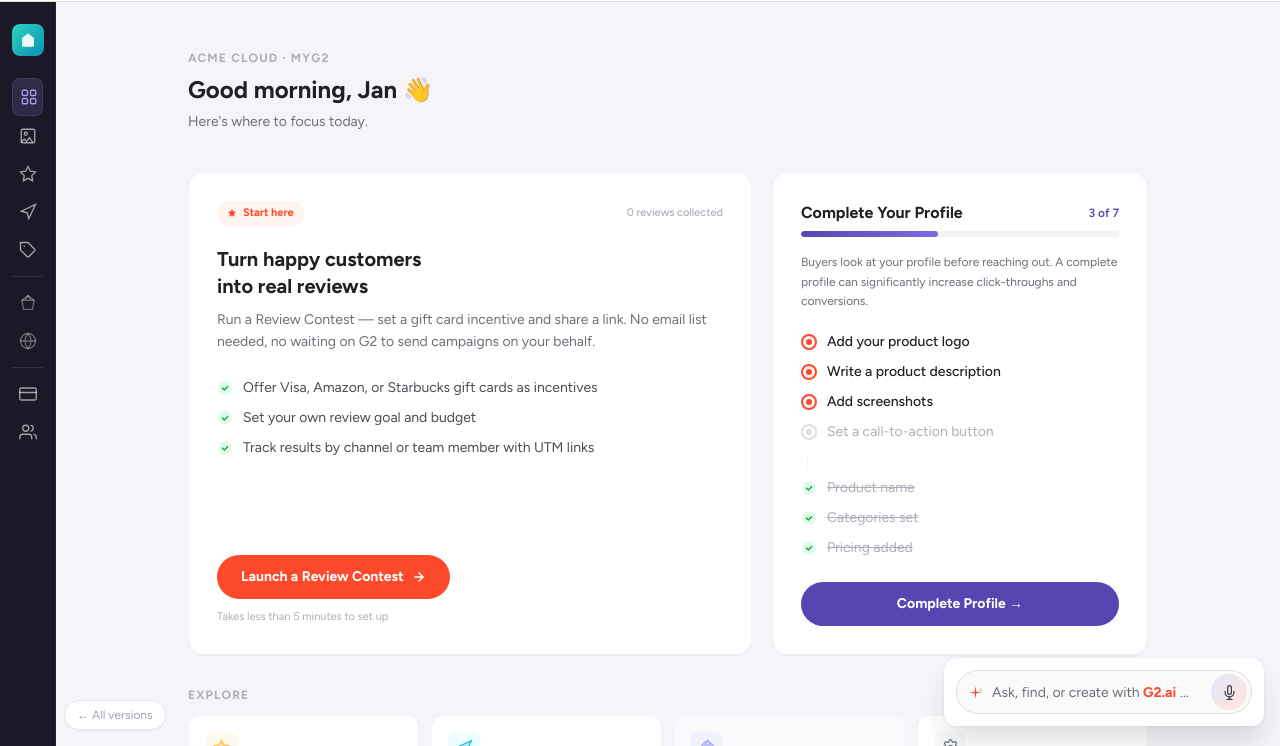
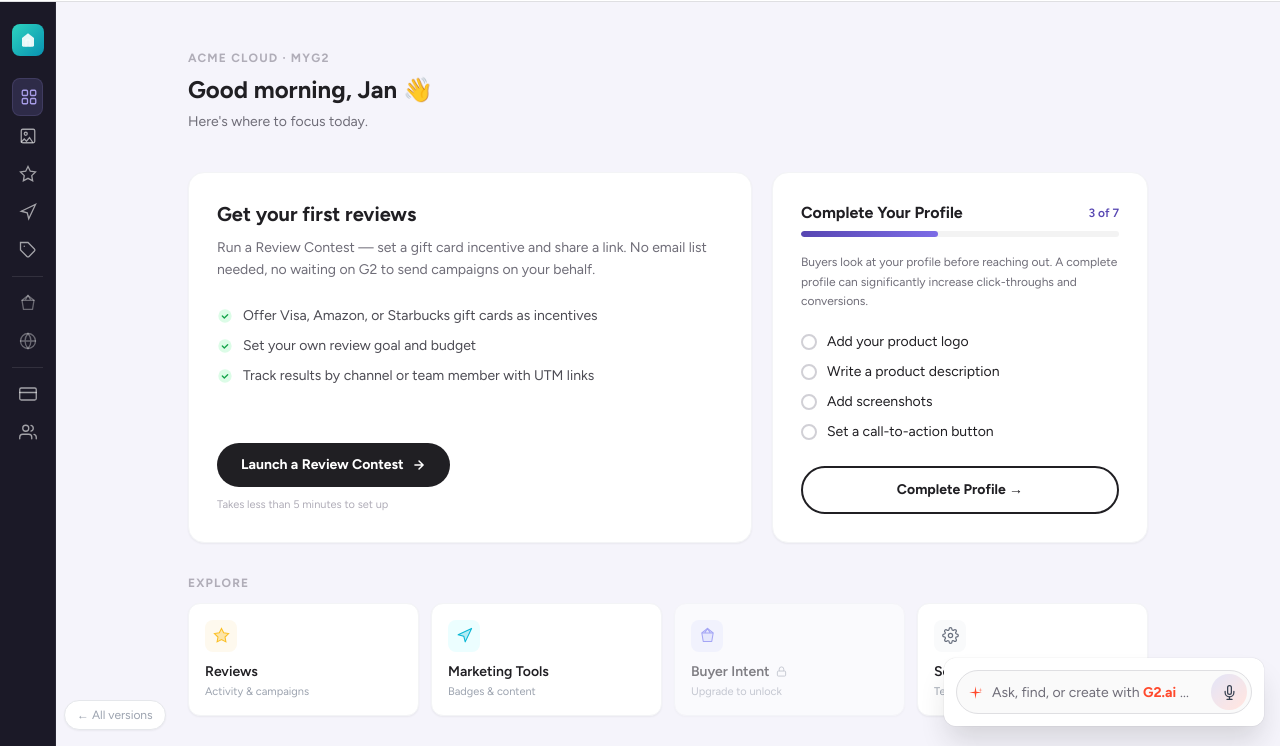
Before and after one commit to abedell-g2/g2-nav-explorations, a plain HTML site: page nav-v5.html in a window 1280 px wide. Shown: the part 54-800 px from the top of the page. Drawn offline with nearby package versions, Linux system fonts and the light colour scheme.

Commit message:
refine: simplify V5 home — cleaner CTAs, primary/secondary hierarchy, trim profile checklist

```diff
--- a/nav-v5.html
+++ b/nav-v5.html
@@ -309,17 +309,7 @@
             <!-- CARD 1: Reviews (primary) -->
             <div class="action-card bg-white rounded-2xl border border-gray-100 shadow-sm p-7 flex flex-col">
 
-              <div class="flex items-center justify-between mb-5">
-                <span class="inline-flex items-center gap-1.5 bg-[#fff3f0] text-[#ff492c] text-[11px] font-bold px-2.5 py-1 rounded-full">
-                  <svg width="10" height="10" viewBox="0 0 24 24" fill="#ff492c">
-                    <polygon points="12 2 15.09 8.26 22 9.27 17 14.14 18.18 21.02 12 17.77 5.82 21.02 7 14.14 2 9.27 8.91 8.26 12 2"/>
-                  </svg>
-                  Start here
-                </span>
-                <span class="text-[11px] font-medium text-[#b0adb8]">0 reviews collected</span>
-              </div>
-
-              <h2 class="text-xl font-bold text-[#201f23] leading-snug mb-2">Turn happy customers<br>into real reviews</h2>
+              <h2 class="text-xl font-bold text-[#201f23] leading-snug mb-2">Get your first reviews</h2>
               <p class="text-sm text-[#6f6d78] leading-relaxed mb-6">Run a Review Contest — set a gift card incentive and share a link. No email list needed, no waiting on G2 to send campaigns on your behalf.</p>
 
               <ul class="space-y-2.5 mb-7 flex-1">
@@ -347,7 +337,7 @@
               </ul>
 
               <div>
-                <button class="bg-[#ff492c] text-white font-bold text-sm px-6 py-3 rounded-full hover:bg-[#e03d22] transition-colors inline-flex items-center gap-2">
+                <button class="bg-[#201f23] text-white font-bold text-sm px-6 py-3 rounded-full hover:bg-[#3a3842] transition-colors inline-flex items-center gap-2">
                   Launch a Review Contest
                   <svg width="14" height="14" viewBox="0 0 24 24" fill="none" stroke="white" stroke-width="2.5" stroke-linecap="round">
                     <path d="M5 12h14M12 5l7 7-7 7"/>
@@ -375,59 +365,25 @@
               <!-- Checklist -->
               <ul class="space-y-2.5 flex-1 mb-6">
                 <li class="flex items-center gap-2.5">
-                  <div class="w-4 h-4 rounded-full border-2 border-[#ff492c] bg-[#fff5f4] flex items-center justify-center flex-shrink-0">
-                    <div class="w-1.5 h-1.5 rounded-full bg-[#ff492c]"></div>
-                  </div>
-                  <span class="text-sm font-medium text-[#201f23]">Add your product logo</span>
+                  <div class="w-4 h-4 rounded-full border-2 border-[#d1d0d6] bg-white flex-shrink-0"></div>
+                  <span class="text-sm text-[#201f23]">Add your product logo</span>
                 </li>
                 <li class="flex items-center gap-2.5">
-                  <div class="w-4 h-4 rounded-full border-2 border-[#ff492c] bg-[#fff5f4] flex items-center justify-center flex-shrink-0">
-                    <div class="w-1.5 h-1.5 rounded-full bg-[#ff492c]"></div>
-                  </div>
-                  <span class="text-sm font-medium text-[#201f23]">Write a product description</span>
+                  <div class="w-4 h-4 rounded-full border-2 border-[#d1d0d6] bg-white flex-shrink-0"></div>
+                  <span class="text-sm text-[#201f23]">Write a product description</span>
                 </li>
                 <li class="flex items-center gap-2.5">
-                  <div class="w-4 h-4 rounded-full border-2 border-[#ff492c] bg-[#fff5f4] flex items-center justify-center flex-shrink-0">
-                    <div class="w-1.5 h-1.5 rounded-full bg-[#ff492c]"></div>
-                  </div>
-                  <span class="text-sm font-medium text-[#201f23]">Add screenshots</span>
+                  <div class="w-4 h-4 rounded-full border-2 border-[#d1d0d6] bg-white flex-shrink-0"></div>
+                  <span class="text-sm text-[#201f23]">Add screenshots</span>
                 </li>
                 <li class="flex items-center gap-2.5">
-                  <div class="w-4 h-4 rounded-full border-2 border-[#dfdfe2] bg-white flex items-center justify-center flex-shrink-0">
-                    <div class="w-1.5 h-1.5 rounded-full bg-[#dfdfe2]"></div>
-                  </div>
-                  <span class="text-sm text-[#b0adb8]">Set a call-to-action button</span>
-                </li>
-
-                <li class="flex items-center gap-2.5 pt-1">
-                  <div class="w-px h-3 bg-gray-100 ml-1.5"></div>
-                </li>
-
-                <li class="flex items-center gap-2.5">
-                  <svg width="16" height="16" viewBox="0 0 24 24" fill="none" class="flex-shrink-0">
-                    <circle cx="12" cy="12" r="10" fill="#dcfce7"/>
-                    <path d="M8 12l3 3 5-5" stroke="#16a34a" stroke-width="2" stroke-linecap="round" stroke-linejoin="round"/>
-                  </svg>
-                  <span class="text-sm text-[#b0adb8] line-through">Product name</span>
-                </li>
-                <li class="flex items-center gap-2.5">
-                  <svg width="16" height="16" viewBox="0 0 24 24" fill="none" class="flex-shrink-0">
-                    <circle cx="12" cy="12" r="10" fill="#dcfce7"/>
-                    <path d="M8 12l3 3 5-5" stroke="#16a34a" stroke-width="2" stroke-linecap="round" stroke-linejoin="round"/>
-                  </svg>
-                  <span class="text-sm text-[#b0adb8] line-through">Categories set</span>
-                </li>
-                <li class="flex items-center gap-2.5">
-                  <svg width="16" height="16" viewBox="0 0 24 24" fill="none" class="flex-shrink-0">
-                    <circle cx="12" cy="12" r="10" fill="#dcfce7"/>
-                    <path d="M8 12l3 3 5-5" stroke="#16a34a" stroke-width="2" stroke-linecap="round" stroke-linejoin="round"/>
-                  </svg>
-                  <span class="text-sm text-[#b0adb8] line-through">Pricing added</span>
+                  <div class="w-4 h-4 rounded-full border-2 border-[#d1d0d6] bg-white flex-shrink-0"></div>
+                  <span class="text-sm text-[#201f23]">Set a call-to-action button</span>
                 </li>
               </ul>
 
               <button onclick="enterSection('product-profile')"
-                class="w-full bg-[#5746b2] text-white font-bold text-sm px-5 py-3 rounded-full hover:bg-[#4a3a9e] transition-colors">
+                class="w-full border-2 border-[#201f23] text-[#201f23] font-bold text-sm px-5 py-3 rounded-full hover:bg-[#201f23] hover:text-white transition-colors">
                 Complete Profile →
               </button>
             </div>
```
